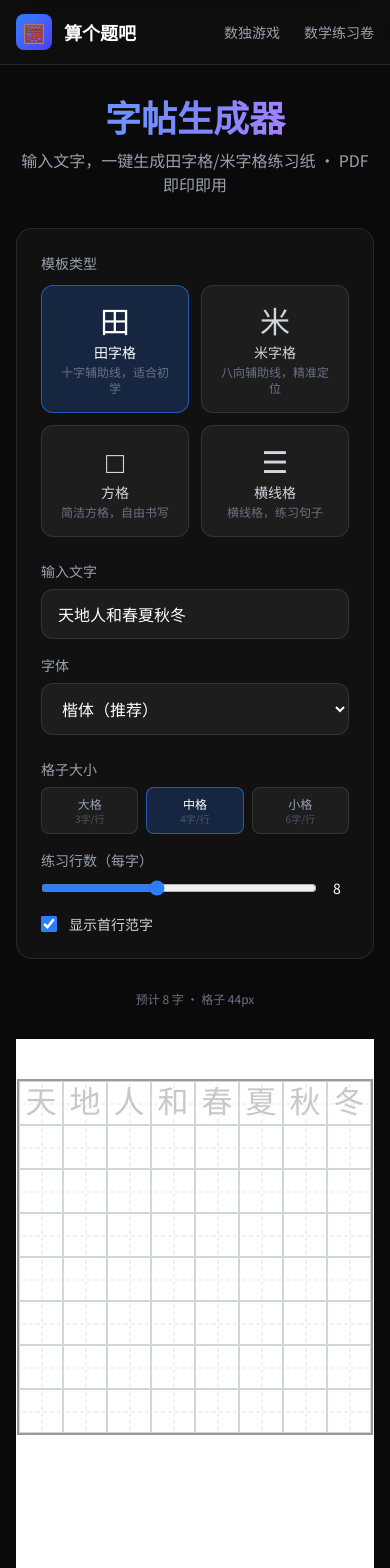
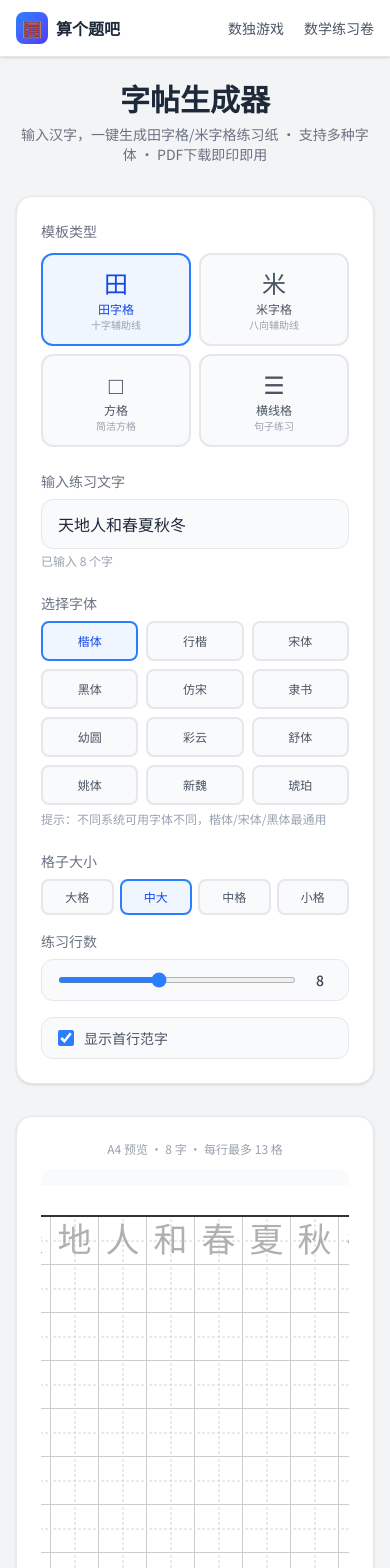
Before and after one commit to jm6-lang/math-worksheet, a Next.js app: page /tools/calligraphy in a window 390 px wide. Shown: the top 1568 px of the page. Built offline with nearby package versions, Linux system fonts and the light colour scheme.

Commit message:
feat: 字帖生成器-12种字体+白色模板底色

```diff
--- a/app/tools/calligraphy/page.tsx
+++ b/app/tools/calligraphy/page.tsx
@@ -5,16 +5,33 @@ import { useState, useRef } from 'react';
 type GridType = 'tian' | 'mi' | 'fang' | 'hengxian';
 
 const GRID_TYPES = [
-  { id: 'tian' as GridType, name: '田字格', icon: '田', desc: '十字辅助线，适合初学' },
-  { id: 'mi' as GridType, name: '米字格', icon: '米', desc: '八向辅助线，精准定位' },
-  { id: 'fang' as GridType, name: '方格', icon: '□', desc: '简洁方格，自由书写' },
-  { id: 'hengxian' as GridType, name: '横线格', icon: '☰', desc: '横线格，练习句子' },
+  { id: 'tian' as GridType, name: '田字格', icon: '田', desc: '十字辅助线' },
+  { id: 'mi' as GridType, name: '米字格', icon: '米', desc: '八向辅助线' },
+  { id: 'fang' as GridType, name: '方格', icon: '□', desc: '简洁方格' },
+  { id: 'hengxian' as GridType, name: '横线格', icon: '☰', desc: '句子练习' },
+];
+
+// 更多字体选择
+const FONT_OPTIONS = [
+  { value: 'KaiTi, STKaiti, 楷体', name: '楷体', preview: '标准楷书' },
+  { value: 'STXingkai, 华文行楷', name: '行楷', preview: '流畅行书' },
+  { value: 'STSong, SimSun, 宋体', name: '宋体', preview: '印刷体' },
+  { value: 'STHeiti, SimHei, 黑体', name: '黑体', preview: '粗壮醒目' },
+  { value: 'STFangsong, 仿宋', name: '仿宋', preview: '秀逸典雅' },
+  { value: 'STLiti, LiSu, 隶书', name: '隶书', preview: '古朴宽博' },
+  { value: 'YouYuan, 幼圆', name: '幼圆', preview: '圆润可爱' },
+  { value: 'STCaiyun, 华文彩云', name: '彩云', preview: '空心艺术' },
+  { value: 'FZShuTi, 方正舒体', name: '舒体', preview: '洒脱飘逸' },
+  { value: 'FZYaoti, 方正姚体', name: '姚体', preview: '纤细挺拔' },
+  { value: 'STXinwei, 华文新魏', name: '新魏', preview: '雄强刚健' },
+  { value: 'STHupo, 华文琥珀', name: '琥珀', preview: '圆润厚重' },
 ];
 
 const CELL_SIZE_OPTIONS = [
   { value: 56, label: '大格', desc: '3字/行' },
-  { value: 44, label: '中格', desc: '4字/行' },
-  { value: 34, label: '小格', desc: '6字/行' },
+  { value: 48, label: '中大', desc: '4字/行' },
+  { value: 40, label: '中格', desc: '5字/行' },
+  { value: 32, label: '小格', desc: '6字/行' },
 ];
 
 // SVG grid lines for each cell
@@ -24,16 +41,16 @@ function CellSvg({ gridType, size }: { gridType: GridType; size: number }) {
     <svg className="absolute inset-0 pointer-events-none" width={size} height={size} style={{ zIndex: 1 }}>
       {gridType === 'tian' && (
         <>
-          <line x1={size / 2} y1={2} x2={size / 2} y2={size - 2} stroke="#ddd" strokeWidth="0.8" strokeDasharray="4,3" />
-          <line x1={2} y1={size / 2} x2={size - 2} y2={size / 2} stroke="#ddd" strokeWidth="0.8" strokeDasharray="4,3" />
+          <line x1={size / 2} y1={2} x2={size / 2} y2={size - 2} stroke="#bbb" strokeWidth="0.6" strokeDasharray="3,2" />
+          <line x1={2} y1={size / 2} x2={size - 2} y2={size / 2} stroke="#bbb" strokeWidth="0.6" strokeDasharray="3,2" />
         </>
       )}
       {gridType === 'mi' && (
         <>
-          <line x1={size / 2} y1={2} x2={size / 2} y2={size - 2} stroke="#ddd" strokeWidth="0.8" strokeDasharray="4,3" />
-          <line x1={2} y1={size / 2} x2={size - 2} y2={size / 2} stroke="#ddd" strokeWidth="0.8" strokeDasharray="4,3" />
-          <line x1={2} y1={2} x2={size - 2} y2={size - 2} stroke="#ddd" strokeWidth="0.8" strokeDasharray="4,3" />
-          <line x1={size - 2} y1={2} x2={2} y2={size - 2} stroke="#ddd" strokeWidth="0.8" strokeDasharray="4,3" />
+          <line x1={size / 2} y1={2} x2={size / 2} y2={size - 2} stroke="#bbb" strokeWidth="0.6" strokeDasharray="3,2" />
+          <line x1={2} y1={size / 2} x2={size - 2} y2={size / 2} stroke="#bbb" strokeWidth="0.6" strokeDasharray="3,2" />
+          <line x1={2} y1={2} x2={size - 2} y2={size - 2} stroke="#bbb" strokeWidth="0.6" strokeDasharray="3,2" />
+          <line x1={size - 2} y1={2} x2={2} y2={size - 2} stroke="#bbb" strokeWidth="0.6" strokeDasharray="3,2" />
         </>
       )}
     </svg>
@@ -51,8 +68,15 @@ function GridCell({ char, showChar, fontFamily, gridType, size }: {
   const fontSize = Math.floor(size * 0.72);
   return (
     <div
-      className="relative bg-white border border-gray-300 flex items-center justify-center overflow-hidden"
-      style={{ width: size, height: size, flexShrink: 0 }}
+      className="relative flex items-center justify-center overflow-hidden"
+      style={{
+        width: size,
+        height: size,
+        flexShrink: 0,
+        background: '#fff',
+        borderBottom: '1px solid #ccc',
+        borderRight: '1px solid #ccc',
+      }}
     >
       <CellSvg gridType={gridType} size={size} />
       {showChar && char && (
@@ -61,7 +85,7 @@ function GridCell({ char, showChar, fontFamily, gridType, size }: {
           style={{
             fontSize,
             fontFamily,
-            color: '#c8c8c8',
+            color: '#b0b0b0',
             zIndex: 2,
           }}
         >
@@ -76,15 +100,14 @@ export default function CalligraphyPage() {
   const [text, setText] = useState('天地人和春夏秋冬');
   const [gridType, setGridType] = useState<GridType>('tian');
   const [rows, setRows] = useState(8);
-  const [cellSize, setCellSize] = useState(44);
+  const [cellSize, setCellSize] = useState(48);
   const [showGuide, setShowGuide] = useState(true);
-  const [fontFamily, setFontFamily] = useState('KaiTi, STKaiti, 楷体, serif');
+  const [fontFamily, setFontFamily] = useState('KaiTi, STKaiti, 楷体');
   const [isExporting, setIsExporting] = useState(false);
   const previewRef = useRef<HTMLDivElement>(null);
 
   const chars = [...text].filter(c => c.trim());
-  // How many chars fit per row on the A4 preview (180mm / cellSize px)
-  const previewWidth = 680; // px for the preview area (210mm * 3.24px/mm ≈ 680px)
+  const previewWidth = 650;
   const colsPerRow = Math.max(1, Math.floor(previewWidth / cellSize));
 
   const handleExportPDF = async () => {
@@ -113,24 +136,68 @@ export default function CalligraphyPage() {
     }
   };
 
-  // Render grid for tian/mi/fang
+  const handlePrint = () => {
+    const printWindow = window.open('', '_blank');
+    if (!printWindow) return;
+    const chars = [...text].filter(c => c.trim());
+    const fontSize = Math.floor(cellSize * 0.72);
+    const gridHtml = gridType === 'hengxian' ? `
+      <div style="width:180mm;margin:10mm auto;">
+        ${Array.from({ length: rows }, (_, i) => `
+          <div style="height:${cellSize}px;border-bottom:1px solid #ccc;display:flex;align-items:flex-end;padding:0 4px 4px;">
+            ${showGuide && i === 0 ? chars.map(c => `<span style="font-size:${fontSize}px;font-family:'${fontFamily}';color:#b0b0b0;margin-right:8px;">${c}</span>`).join('') : ''}
+          </div>
+        `).join('')}
+      </div>
+    ` : `
+      <div style="width:180mm;margin:10mm auto;display:grid;grid-template-columns:repeat(${Math.min(chars.length, colsPerRow)},${cellSize}px);border:2px solid #333;">
+        ${Array.from({ length: rows }, (_, rowIdx) =>
+          chars.slice(0, colsPerRow).map(char => `
+            <div style="width:${cellSize}px;height:${cellSize}px;border-bottom:1px solid #ccc;border-right:1px solid #ccc;position:relative;background:#fff;">
+              ${gridType === 'tian' ? `<svg style="position:absolute;inset:0;"><line x1="${cellSize/2}" y1="2" x2="${cellSize/2}" y2="${cellSize-2}" stroke="#bbb" stroke-width="0.6" stroke-dasharray="3,2"/><line x1="2" y1="${cellSize/2}" x2="${cellSize-2}" y2="${cellSize/2}" stroke="#bbb" stroke-width="0.6" stroke-dasharray="3,2"/></svg>` : ''}
+              ${gridType === 'mi' ? `<svg style="position:absolute;inset:0;"><line x1="${cellSize/2}" y1="2" x2="${cellSize/2}" y2="${cellSize-2}" stroke="#bbb" stroke-width="0.6" stroke-dasharray="3,2"/><line x1="2" y1="${cellSize/2}" x2="${cellSize-2}" y2="${cellSize/2}" stroke="#bbb" stroke-width="0.6" stroke-dasharray="3,2"/><line x1="2" y1="2" x2="${cellSize-2}" y2="${cellSize-2}" stroke="#bbb" stroke-width="0.6" stroke-dasharray="3,2"/><line x1="${cellSize-2}" y1="2" x2="2" y2="${cellSize-2}" stroke="#bbb" stroke-width="0.6" stroke-dasharray="3,2"/></svg>` : ''}
+              ${showGuide && rowIdx === 0 ? `<span style="position:absolute;inset:0;display:flex;align-items:center;justify-content:center;font-size:${fontSize}px;font-family:'${fontFamily}';color:#b0b0b0;">${char}</span>` : ''}
+            </div>
+          `).join('')
+        ).join('')}
+      </div>
+    `;
+    printWindow.document.write(`
+      <!DOCTYPE html>
+      <html>
+      <head>
+        <meta charset="utf-8">
+        <title>字帖打印</title>
+        <style>
+          @page { margin: 10mm; size: A4 portrait; }
+          body { margin: 0; font-family: 'KaiTi', '楷体', serif; }
+          @media print { body { -webkit-print-color-adjust: exact; print-color-adjust: exact; } }
+        </style>
+      </head>
+      <body>${gridHtml}</body>
+      </html>
+    `);
+    printWindow.document.close();
+    printWindow.focus();
+    printWindow.print();
+    printWindow.close();
+  };
+
+  // Render grid
   const renderGrid = () => {
     const allChars = chars.slice(0, colsPerRow);
-    const pageRows = rows;
-
-    // Build grid rows: row 0 = guide chars, rows 1..pageRows-1 = empty
     return (
       <div
         className="inline-block"
         style={{
           display: 'grid',
           gridTemplateColumns: `repeat(${allChars.length}, ${cellSize}px)`,
-          gridTemplateRows: `repeat(${pageRows}, ${cellSize}px)`,
-          gap: 0,
-          border: '2px solid #999',
+          gridTemplateRows: `repeat(${rows}, ${cellSize}px)`,
+          border: '2px solid #333',
+          background: '#fff',
         }}
       >
-        {Array.from({ length: pageRows }, (_, rowIdx) =>
+        {Array.from({ length: rows }, (_, rowIdx) =>
           allChars.map((char, colIdx) => (
             <GridCell
               key={`${rowIdx}-${colIdx}`}
@@ -146,25 +213,33 @@ export default function CalligraphyPage() {
     );
   };
 
-  // Render horizontal lines for hengxian
   const renderLines = () => {
     const lineHeight = cellSize;
     const usableWidth = cellSize * Math.min(chars.length, 12);
-    const lineCount = rows;
-
     return (
-      <div className="inline-block border-2 border-gray-400" style={{ width: usableWidth }}>
-        {Array.from({ length: lineCount }, (_, i) => (
+      <div className="inline-block" style={{ width: usableWidth, border: '2px solid #333', background: '#fff' }}>
+        {Array.from({ length: rows }, (_, i) => (
           <div
             key={i}
-            className="relative border-b border-gray-300 flex items-end"
-            style={{ height: lineHeight, paddingLeft: 8, paddingRight: 8, paddingBottom: 4 }}
+            className="relative border-b flex items-end"
+            style={{
+              height: lineHeight,
+              paddingLeft: 8,
+              paddingRight: 8,
+              paddingBottom: 4,
+              borderColor: '#ccc',
+            }}
           >
             {showGuide && i === 0 && chars.map((c, j) => (
               <span
                 key={j}
-                className="select-none mr-4"
-                style={{ fontSize: Math.floor(lineHeight * 0.6), fontFamily, color: '#d0d0d0' }}
+                className="select-none"
+                style={{
+                  fontSize: Math.floor(lineHeight * 0.6),
+                  fontFamily,
+                  color: '#b0b0b0',
+                  marginRight: 8,
+                }}
               >
                 {c}
               </span>
@@ -176,172 +251,185 @@ export default function CalligraphyPage() {
   };
 
   return (
-    <div className="min-h-screen bg-[#0a0a0a] text-white">
+    <div className="min-h-screen bg-gray-100">
       {/* Nav */}
-      <nav className="fixed top-0 left-0 right-0 z-50 bg-[#0f0f0f]/90 backdrop-blur-md border-b border-white/10">
-        <div className="max-w-7xl mx-auto px-4 h-16 flex items-center justify-between">
-          <a href="/" className="flex items-center gap-3 hover:opacity-80 transition-opacity">
-            <div className="w-9 h-9 bg-gradient-to-br from-blue-500 to-indigo-600 rounded-lg flex items-center justify-center text-lg">🧮</div>
-            <span className="text-lg font-bold text-white">算个题吧</span>
+      <nav className="fixed top-0 left-0 right-0 z-50 bg-white/95 backdrop-blur-md border-b border-gray-200 shadow-sm">
+        <div className="max-w-7xl mx-auto px-4 h-14 flex items-center justify-between">
+          <a href="/" className="flex items-center gap-2 hover:opacity-80 transition-opacity">
+            <div className="w-8 h-8 bg-gradient-to-br from-blue-500 to-indigo-600 rounded-lg flex items-center justify-center text-base">🧮</div>
+            <span className="text-base font-bold text-gray-800">算个题吧</span>
           </a>
-          <div className="flex items-center gap-6">
-            <a href="/tools/sudoku" className="text-sm text-gray-400 hover:text-white transition-colors">数独游戏</a>
-            <a href="/" className="text-sm text-gray-400 hover:text-white transition-colors">数学练习卷</a>
+          <div className="flex items-center gap-5">
+            <a href="/tools/sudoku" className="text-sm text-gray-600 hover:text-blue-600 transition-colors">数独游戏</a>
+            <a href="/" className="text-sm text-gray-600 hover:text-blue-600 transition-colors">数学练习卷</a>
           </div>
         </div>
       </nav>
 
-      <div className="pt-24 pb-16 px-4">
-        <div className="max-w-4xl mx-auto">
-          {/* Hero */}
+      <div className="pt-20 pb-12 px-4">
+        <div className="max-w-5xl mx-auto">
+          {/* Header */}
           <div className="text-center mb-8">
-            <h1 className="text-4xl font-bold bg-gradient-to-r from-blue-400 via-indigo-400 to-purple-400 bg-clip-text text-transparent mb-3">
-              字帖生成器
-            </h1>
-            <p className="text-gray-400">输入文字，一键生成田字格/米字格练习纸 · PDF 即印即用</p>
+            <h1 className="text-3xl font-bold text-gray-800 mb-2">字帖生成器</h1>
+            <p className="text-gray-500 text-sm">输入汉字，一键生成田字格/米字格练习纸 · 支持多种字体 · PDF下载即印即用</p>
           </div>
 
-          {/* Controls */}
-          <div className="bg-[#111] rounded-2xl border border-white/10 p-6 mb-8 space-y-6">
-
+          {/* Controls Card */}
+          <div className="bg-white rounded-2xl border border-gray-200 shadow-sm p-6 mb-8">
+            <div className="space-y-6">
               {/* Grid type */}
               <div>
-              <p className="text-sm text-gray-400 mb-3">模板类型</p>
-              <div className="grid grid-cols-2 md:grid-cols-4 gap-3">
+                <p className="text-sm text-gray-500 mb-3 font-medium">模板类型</p>
+                <div className="grid grid-cols-2 sm:grid-cols-4 gap-2">
                   {GRID_TYPES.map(g => (
                     <button
                       key={g.id}
                       onClick={() => setGridType(g.id)}
-                    className={`relative p-4 rounded-xl border transition-all duration-200 text-center ${
+                      className={`relative p-3 rounded-xl border-2 transition-all duration-200 text-center ${
                         gridType === g.id
-                        ? 'bg-blue-500/20 border-blue-500/60 text-white'
-                        : 'bg-white/5 border-white/10 text-gray-300 hover:border-white/30'
+                          ? 'bg-blue-50 border-blue-500 text-blue-700'
+                          : 'bg-gray-50 border-gray-200 text-gray-600 hover:border-gray-300 hover:bg-gray-100'
                       }`}
                     >
-                    <div className="text-3xl mb-1">{g.icon}</div>
-                    <div className="text-sm font-medium">{g.name}</div>
-                    <div className="text-xs text-gray-500 mt-0.5">{g.desc}</div>
+                      <div className="text-2xl mb-0.5">{g.icon}</div>
+                      <div className="text-xs font-medium">{g.name}</div>
+                      <div className="text-[10px] text-gray-400">{g.desc}</div>
                     </button>
                   ))}
                 </div>
               </div>
 
-            {/* Text input + settings */}
-            <div className="grid grid-cols-1 md:grid-cols-2 gap-4">
+              {/* Text input */}
               <div>
-                <label className="block text-sm text-gray-400 mb-2">输入文字</label>
+                <label className="block text-sm text-gray-500 mb-2 font-medium">输入练习文字</label>
                 <input
                   type="text"
                   value={text}
                   onChange={e => setText(e.target.value)}
-                  className="w-full bg-white/5 border border-white/10 rounded-xl px-4 py-3 text-white placeholder-gray-600 focus:outline-none focus:border-blue-500/60 transition-colors"
-                  placeholder="输入要练习的汉字，如：天地人和"
+                  className="w-full bg-gray-50 border border-gray-200 rounded-xl px-4 py-3 text-gray-800 placeholder-gray-400 focus:outline-none focus:border-blue-400 focus:bg-white transition-colors"
+                  placeholder="输入要练习的汉字"
                 />
+                <p className="text-xs text-gray-400 mt-1">已输入 {chars.length} 个字</p>
               </div>
+
+              {/* Font selector - 两列显示更多字体 */}
               <div>
-                <label className="block text-sm text-gray-400 mb-2">字体</label>
-                <select
-                  value={fontFamily}
-                  onChange={e => setFontFamily(e.target.value)}
-                  className="w-full bg-white/5 border border-white/10 rounded-xl px-4 py-3 text-white focus:outline-none focus:border-blue-500/60 transition-colors"
+                <label className="block text-sm text-gray-500 mb-2 font-medium">选择字体</label>
+                <div className="grid grid-cols-3 sm:grid-cols-4 md:grid-cols-6 gap-2">
+                  {FONT_OPTIONS.map(font => (
+                    <button
+                      key={font.value}
+                      onClick={() => setFontFamily(font.value)}
+                      className={`p-2.5 rounded-lg border-2 transition-all text-center ${
+                        fontFamily === font.value
+                          ? 'bg-blue-50 border-blue-500 text-blue-700'
+                          : 'bg-gray-50 border-gray-200 text-gray-600 hover:border-gray-300'
+                      }`}
                     >
-                  <option value="KaiTi, STKaiti, 楷体, serif">楷体（推荐）</option>
-                  <option value="STSong, SimSun, 宋体, serif">宋体</option>
-                  <option value="STHeiti, SimHei, 黑体, sans-serif">黑体</option>
-                  <option value="STLiti, STFangsong, 仿宋, serif">仿宋</option>
-                </select>
+                      <div className="text-xs font-medium">{font.name}</div>
+                    </button>
+                  ))}
                 </div>
+                <p className="text-xs text-gray-400 mt-1.5">提示：不同系统可用字体不同，楷体/宋体/黑体最通用</p>
               </div>
 
               {/* Size + rows */}
-            <div className="grid grid-cols-1 md:grid-cols-3 gap-4">
+              <div className="grid grid-cols-1 sm:grid-cols-3 gap-4">
                 <div>
-                <label className="block text-sm text-gray-400 mb-2">格子大小</label>
-                <div className="grid grid-cols-3 gap-2">
+                  <label className="block text-sm text-gray-500 mb-2 font-medium">格子大小</label>
+                  <div className="grid grid-cols-4 gap-1.5">
                     {CELL_SIZE_OPTIONS.map(opt => (
                       <button
                         key={opt.value}
                         onClick={() => setCellSize(opt.value)}
-                      className={`py-2 px-1 rounded-lg border text-xs transition-all ${
+                        className={`py-2 px-1 rounded-lg border-2 text-xs transition-all ${
                           cellSize === opt.value
-                          ? 'bg-blue-500/20 border-blue-500/60 text-white'
-                          : 'bg-white/5 border-white/10 text-gray-400 hover:border-white/30'
+                            ? 'bg-blue-50 border-blue-500 text-blue-700'
+                            : 'bg-gray-50 border-gray-200 text-gray-600 hover:border-gray-300'
                         }`}
                       >
                         <div className="font-medium">{opt.label}</div>
-                      <div className="text-[10px] text-gray-600">{opt.desc}</div>
                       </button>
                     ))}
                   </div>
                 </div>
                 <div>
-                <label className="block text-sm text-gray-400 mb-2">练习行数（每字）</label>
-                <div className="flex items-center gap-2">
+                  <label className="block text-sm text-gray-500 mb-2 font-medium">练习行数</label>
+                  <div className="flex items-center gap-3 bg-gray-50 rounded-xl px-4 py-2.5 border border-gray-200">
                     <input
                       type="range"
                       min={3}
                       max={15}
                       value={rows}
                       onChange={e => setRows(Number(e.target.value))}
-                    className="flex-1 accent-blue-500"
+                      className="flex-1 accent-blue-500 h-1.5"
                     />
-                  <span className="text-white text-sm w-6 text-center">{rows}</span>
+                    <span className="text-gray-700 text-sm font-medium w-6 text-center">{rows}</span>
                   </div>
                 </div>
                 <div className="flex items-end">
-                <label className="flex items-center gap-3 cursor-pointer">
+                  <label className="flex items-center gap-2.5 cursor-pointer bg-gray-50 rounded-xl px-4 py-2.5 border border-gray-200 w-full">
                     <input
                       type="checkbox"
                       checked={showGuide}
                       onChange={e => setShowGuide(e.target.checked)}
-                    className="w-4 h-4 accent-blue-500"
+                      className="w-4 h-4 accent-blue-500 rounded"
                     />
-                  <span className="text-sm text-gray-300">显示首行范字</span>
+                    <span className="text-sm text-gray-600">显示首行范字</span>
                   </label>
                 </div>
               </div>
             </div>
-
-          {/* Preview */}
-          <div className="flex justify-center mb-6">
-            <div className="text-xs text-gray-500 mb-2 text-center">
-              预计 {chars.length} 字 · {gridType === 'hengxian' ? '横线格' : `格子 ${cellSize}px`}
-            </div>
           </div>
 
-          <div className="flex justify-center mb-6 overflow-x-auto">
+          {/* Preview Card */}
+          <div className="bg-white rounded-2xl border border-gray-200 shadow-sm p-6 mb-6">
+            <div className="text-xs text-gray-400 mb-3 text-center">
+              A4 预览 · {chars.length} 字 · {gridType === 'hengxian' ? '横线格' : `每行最多 ${colsPerRow} 格`}
+            </div>
+            <div className="flex justify-center overflow-x-auto bg-gray-50 rounded-xl p-4">
               <div
                 ref={previewRef}
-              className="bg-white shadow-2xl mx-auto"
+                className="bg-white shadow-lg"
                 style={{
-                width: 680,
-                minHeight: 900,
-                padding: 40,
+                  width: previewWidth,
+                  minHeight: 850,
+                  padding: 30,
                   background: '#fff',
                 }}
               >
                 {gridType === 'hengxian' ? renderLines() : renderGrid()}
               </div>
             </div>
+          </div>
 
-          {/* Export */}
-          <div className="flex justify-center gap-4">
+          {/* Actions */}
+          <div className="flex justify-center gap-3">
             <button
               onClick={handleExportPDF}
-              disabled={isExporting}
-              className="bg-blue-600 hover:bg-blue-700 disabled:opacity-50 disabled:cursor-not-allowed px-8 py-3 rounded-xl text-white font-medium transition-colors flex items-center gap-2"
+              disabled={isExporting || chars.length === 0}
+              className="bg-blue-600 hover:bg-blue-700 disabled:bg-gray-300 disabled:cursor-not-allowed px-6 py-2.5 rounded-xl text-white text-sm font-medium transition-colors flex items-center gap-2"
             >
               {isExporting ? '导出中...' : '📄 下载 PDF'}
             </button>
             <button
-              onClick={() => window.print()}
-              className="bg-white/10 hover:bg-white/20 px-8 py-3 rounded-xl text-white font-medium transition-colors"
+              onClick={handlePrint}
+              disabled={chars.length === 0}
+              className="bg-gray-100 hover:bg-gray-200 disabled:bg-gray-50 disabled:text-gray-400 px-6 py-2.5 rounded-xl text-gray-700 text-sm font-medium transition-colors"
             >
               🖨️ 直接打印
             </button>
           </div>
         </div>
       </div>
+
+      {/* Print styles */}
+      <style jsx global>{`
+        @media print {
+          nav, button { display: none !important; }
+          body { background: white !important; }
+        }
+      `}</style>
     </div>
   );
 }
```
Lines whose indentation alone changed are shown as unchanged.
